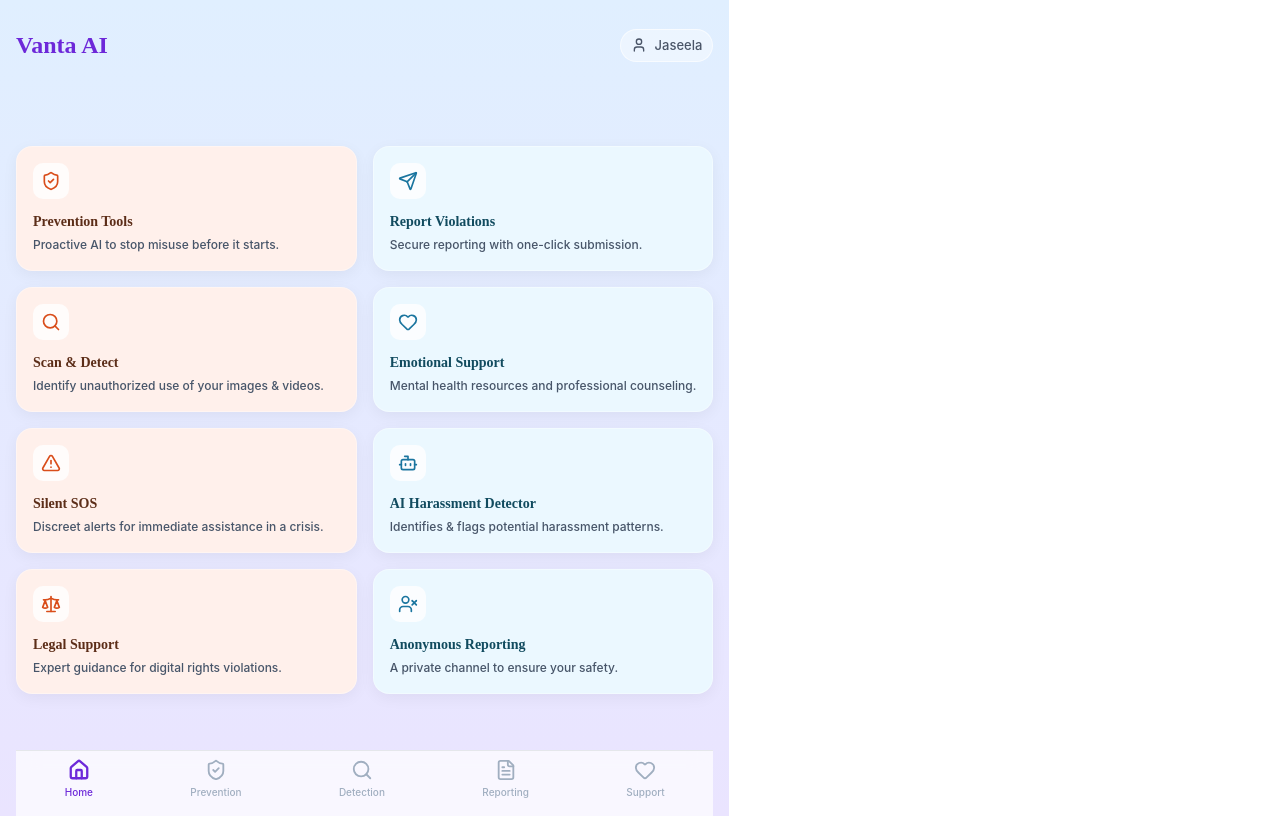
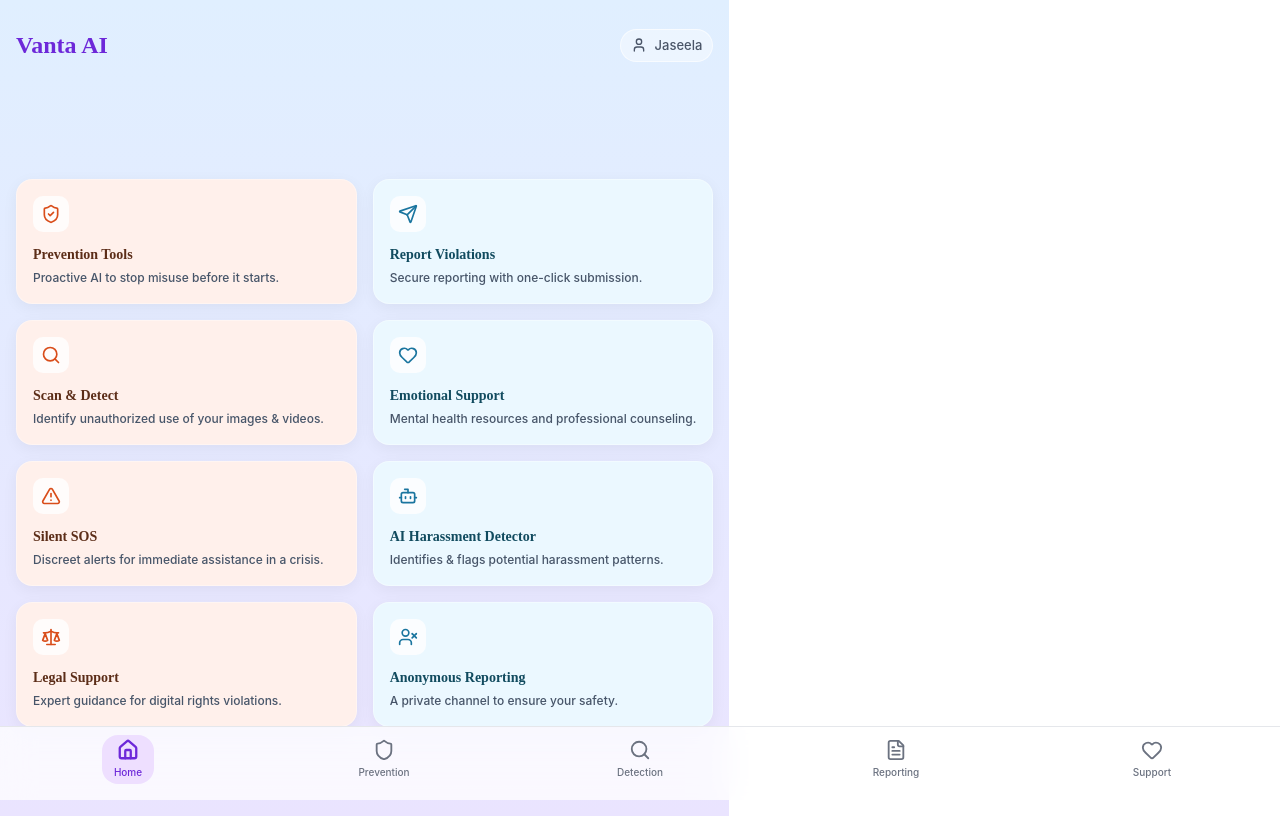
Before and after one commit to Gowri-Arun/VantaAI-DFD, a React (Vite) app: page / in a window 1280 px wide. Built offline with nearby package versions, Linux system fonts and the light colour scheme.

Commit message:
enhanced ui

```diff
--- a/src/components/Tabs/Dashboard.jsx
+++ b/src/components/Tabs/Dashboard.jsx
@@ -13,6 +13,7 @@ import {
   User,
   FileText
 } from 'lucide-react';
+import BottomNav from './BottomNav';
 
 function Dashboard() {
   const { pathname } = useLocation();
@@ -120,21 +121,7 @@ function Dashboard() {
         })}
       </main>
 
-       {/* Bottom Navigation */}
-       <nav style={styles.bottomNav}>
-        {navItems.map((item) => {
-          const NavIcon = item.icon;
-          const isActive = pathname === item.path;
-          return (
-            <Link key={item.path} to={item.path} style={styles.navLink}>
-               <NavIcon size={22} color={isActive ? '#6D28D9' : '#A0AEC0'} strokeWidth={isActive ? 2.5 : 2} />
-               <span style={{...styles.navLabel, color: isActive ? '#6D28D9' : '#A0AEC0' }}>
-                 {item.label}
-               </span>
-            </Link>
-          );
-        })}
-      </nav>
+        <BottomNav/>
     </div>
   );
 }
@@ -223,27 +210,6 @@ const styles = {
     margin: 0,
   },
 
-  bottomNav: {
-    flexShrink: 0,
-    backgroundColor: 'rgba(255, 255, 255, 0.7)', // Semi-transparent to show gradient through
-    backdropFilter: 'blur(10px)',
-    borderTop: '1px solid #E5E7EB',
-    padding: '8px 0 16px 0',
-    display: 'flex',
-    justifyContent: 'space-around',
-    alignItems: 'center',
-  },
-  navLink: {
-    textDecoration: 'none',
-    display: 'flex',
-    flexDirection: 'column',
-    alignItems: 'center',
-    gap: '4px',
-  },
-  navLabel: {
-    fontSize: '10px',
-    fontWeight: '500'
-  }
 };
 
 export default Dashboard;
```
